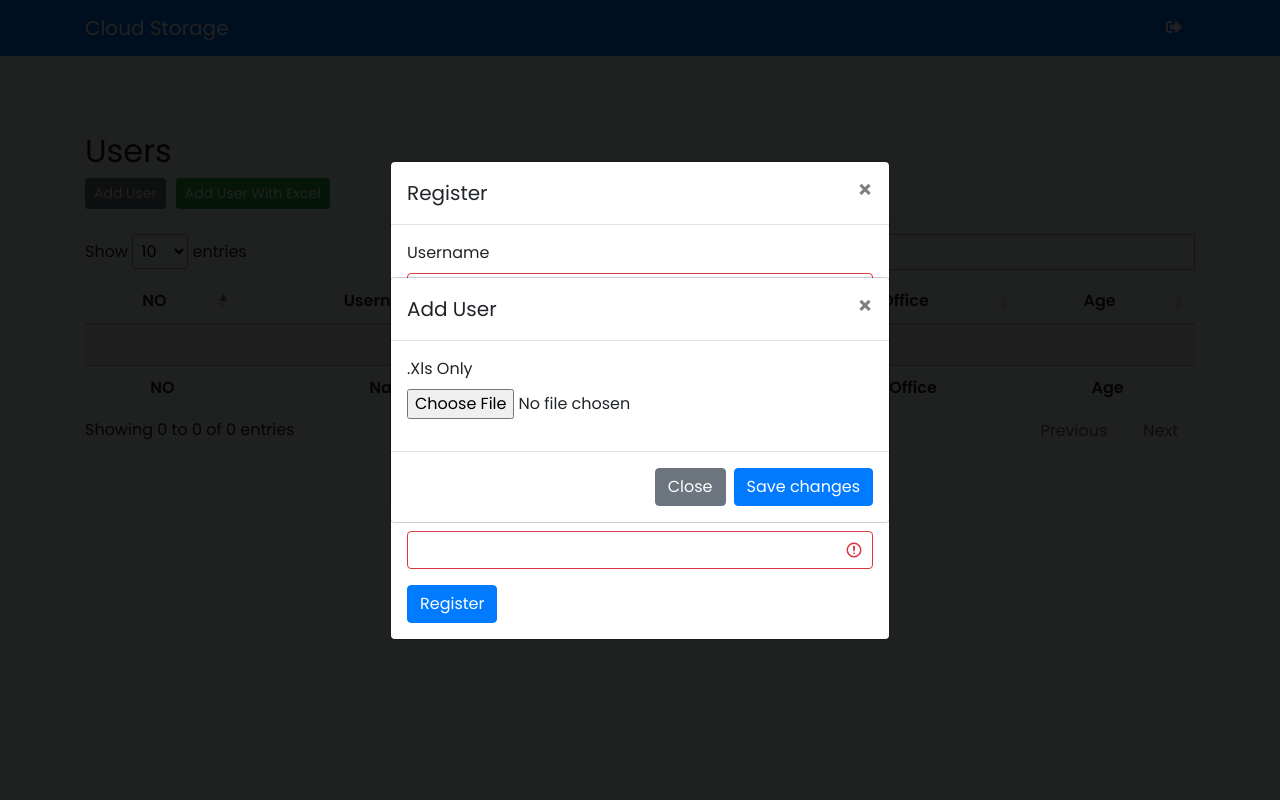
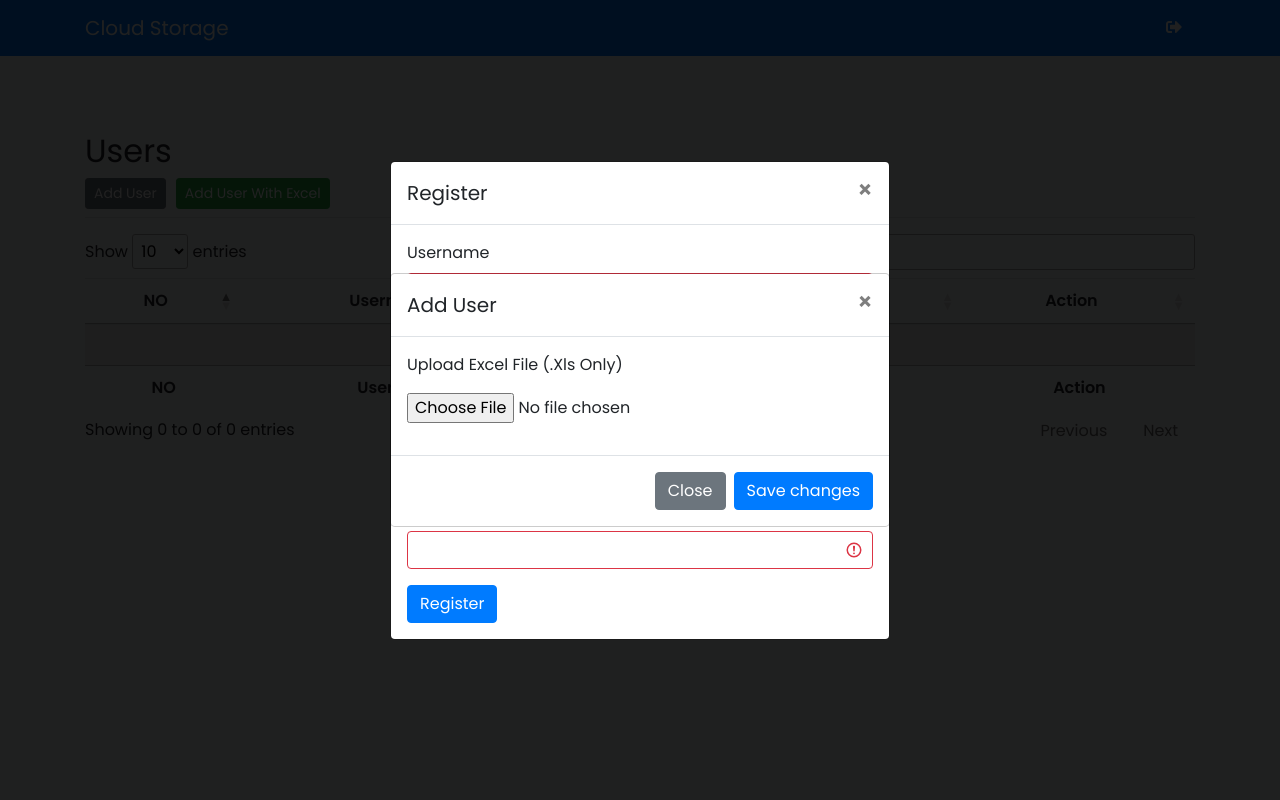
Before and after one commit to rapsign/Drive-Cloud, a CodeIgniter 4 app: template Drive/app/Views/admin/index.php in a window 1280 px wide, after a click on "Add User With Excel". Run offline with PHP 8.4 and a stand-in for CodeIgniter, Linux system fonts and the light colour scheme; the template is opened without the code that fills it, so the values that code supplies are empty; some libraries are stand-ins or nearby versions.

Commit message:
make delete user and change role optimize
membuat fitur delete user dan mengoptimasi fitur change role

```diff
--- a/Drive/app/Config/Routes.php
+++ b/Drive/app/Config/Routes.php
@@ -13,3 +13,5 @@
 $routes->get('/admin', 'admin::index');
 $routes->post('/admin/register', 'admin::register');
 $routes->post('/admin/changeRole', 'admin::changeRole');
+$routes->post('/admin/deleteUser', 'admin::deleteUser');
+$routes->post('/admin/addUsersFromExcel', 'admin::addUsersFromExcel');
--- a/Drive/app/Models/UsersModel.php
+++ b/Drive/app/Models/UsersModel.php
@@ -45,7 +45,7 @@
         // Lakukan JOIN antara tabel users dan roles
         // Ambil data username, name, dan nama peran (role name) dari hasil JOIN
         return $this->db->table('users')
-            ->select('users.id, users.username, users.name, roles.role as role_name')
+            ->select('users.id, users.username, users.name, users.role_id, roles.role as role_name')
             ->join('roles', 'roles.id = users.role_id')
             ->get()
             ->getResultArray();
--- a/Drive/app/Views/admin/index.php
+++ b/Drive/app/Views/admin/index.php
@@ -109,9 +109,9 @@
                 <tr>
                     <th class="text-center">NO</th>
                     <th class="text-center">Username</th>
-                    <th class="text-center">Position</th>
-                    <th class="text-center">Office</th>
-                    <th class="text-center">Age</th>
+                    <th class="text-center">Name</th>
+                    <th class="text-center">Role</th>
+                    <th class="text-center">Action</th>
                 </tr>
             </thead>
             <tbody>
@@ -124,7 +124,10 @@
                         <td class="text-center"><?= $user['role_name'] ?></td>
                         <td class="text-center">
                             <button class="btn btn-sm btn-primary" data-toggle="modal" data-target="#editModal" onclick="openEditModal(<?= $user['id'] ?>)"><i class="fas fa-cog"></i></button>
-                            <button class="btn btn-sm btn-danger"><i class="fas fa-trash"></i></button>
+                            <form id="deleteUserForm" action="<?= base_url('admin/deleteUser') ?>" method="post" class="d-inline">
+                                <input type="hidden" name="userId" value="<?= $user['id'] ?>">
+                                <button type="button" class="btn btn-sm btn-danger" onclick="confirmDelete(event)"><i class="fas fa-trash"></i></button>
+                            </form>
                         </td>
                     </tr>
                 <?php endforeach; ?>
@@ -132,10 +135,10 @@
             <tfoot>
                 <tr>
                     <th class="text-center">NO</th>
+                    <th class="text-center">Username</th>
                     <th class="text-center">Name</th>
-                    <th class="text-center">Position</th>
-                    <th class="text-center">Office</th>
-                    <th class="text-center">Age</th>
+                    <th class="text-center">Role</th>
+                    <th class="text-center">Action</th>
                 </tr>
             </tfoot>
         </table>
@@ -233,18 +236,19 @@
                         <span aria-hidden="true">&times;</span>
                     </button>
                 </div>
-                <div class="modal-body">
-                    <div class="form-group">
+                <form action="<?= base_url('admin/addUsersFromExcel') ?>" method="post" enctype="multipart/form-data">
+                    <div class="modal-body">
                         <div class="form-group">
-                            <label for="exampleFormControlFile1">.Xls Only</label>
-                            <input type="file" class="form-control-file" id="exampleFormControlFile1" accept=".xlsx, .xls">
+                            <label for="exampleFormControlFile1" class="mb-3">Upload Excel File (.Xls Only)</label>
+                            <input type="file" class="form-control-file" id="exampleFormControlFile1" name="excelFile" accept=".xlsx, .xls">
                         </div>
                     </div>
-                </div>
-                <div class="modal-footer">
-                    <button type="button" class="btn btn-secondary" data-dismiss="modal">Close</button>
-                    <button type="button" class="btn btn-primary">Save changes</button>
-                </div>
+                    <div class="modal-footer">
+                        <button type="button" class="btn btn-secondary" data-dismiss="modal">Close</button>
+                        <button type="submit" class="btn btn-primary">Save changes</button>
+                    </div>
+                </form>
+
             </div>
         </div>
     </div>
@@ -280,7 +284,7 @@
     </script>
     <script type="text/javascript">
         $(document).ready(function() {
-            <?php if (session('showModal')) : ?>
+            <?php if (session('showModalAdd')) : ?>
                 $('#addUser').modal('show');
             <?php endif; ?>
         });
@@ -299,7 +303,7 @@
                 });
             <?php endif; ?>
 
-            <?php if (session('errors')) : ?>
+            <?php if (session('showModalRole')) : ?>
                 $('#editModal').modal('show');
             <?php endif; ?>
         });
@@ -310,6 +314,28 @@
             $('#editModal').modal('show');
         }
     </script>
+    <script>
+        function confirmDelete(event) {
+            event.preventDefault(); // Menghentikan pengiriman formulir secara langsung
+
+            Swal.fire({
+                title: 'Are you sure?',
+                text: "You won't be able to revert this!",
+                icon: 'warning',
+                showCancelButton: true,
+                confirmButtonColor: '#d33',
+                cancelButtonColor: '#3085d6',
+                confirmButtonText: 'Yes, delete it!'
+            }).then((result) => {
+                if (result.isConfirmed) {
+                    event.target.parentElement.submit(); // Teruskan penghapusan
+                }
+            });
+        }
+    </script>
+
+
+
 </body>
 
 </html>
```
Also changed, not shown: Drive/app/Controllers/Admin.php (+76 -3 lines).
